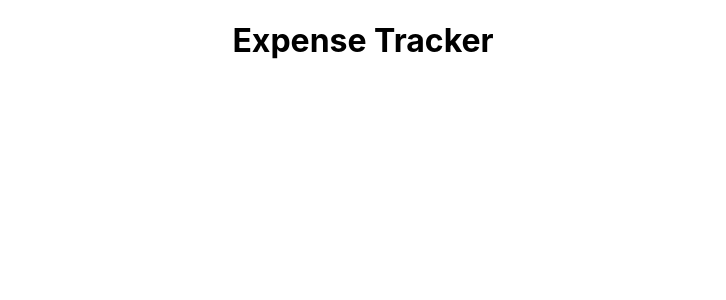
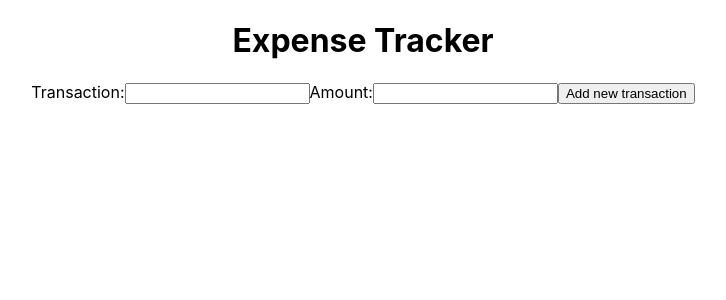
Before and after one commit to sefedev/expense-tracker, a JavaScript app: page / in a window 1280 px wide. Shown: the top 300 px of the page, without its empty margins (277-1003 px from the left). Built offline with nearby package versions, Linux system fonts and the light colour scheme; the HTML template or start-up script is replaced by a standard one.

Commit message:
Import InputForm

```diff
--- a/src/App.js
+++ b/src/App.js
@@ -1,9 +1,11 @@
 import './App.css';
+import InputForm from './components/InputForm';
 
 function App() {
   return (
     <div className="App">
       <h1>Expense Tracker</h1>
+      <InputForm />
     </div>
   );
 }
```
